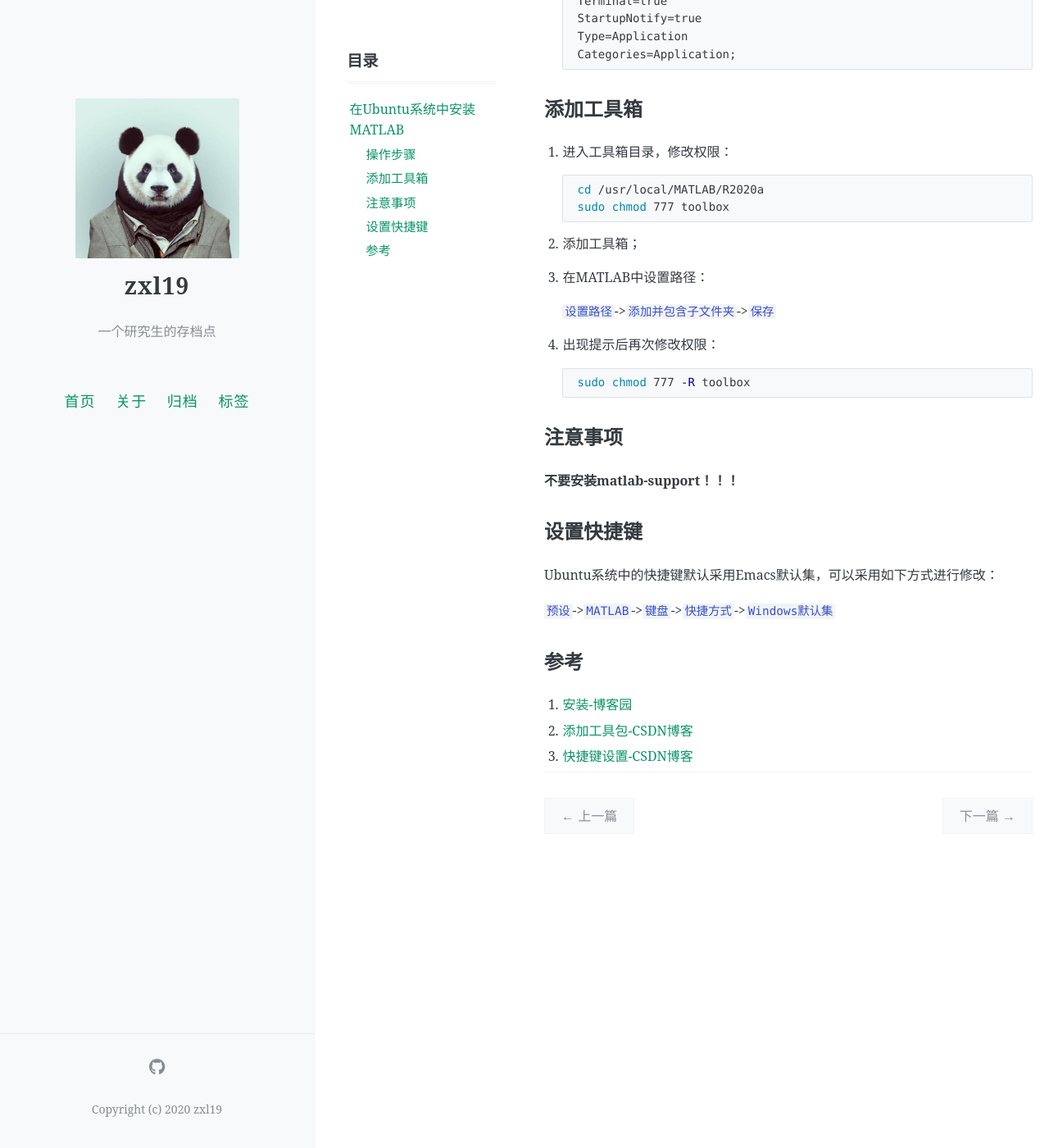
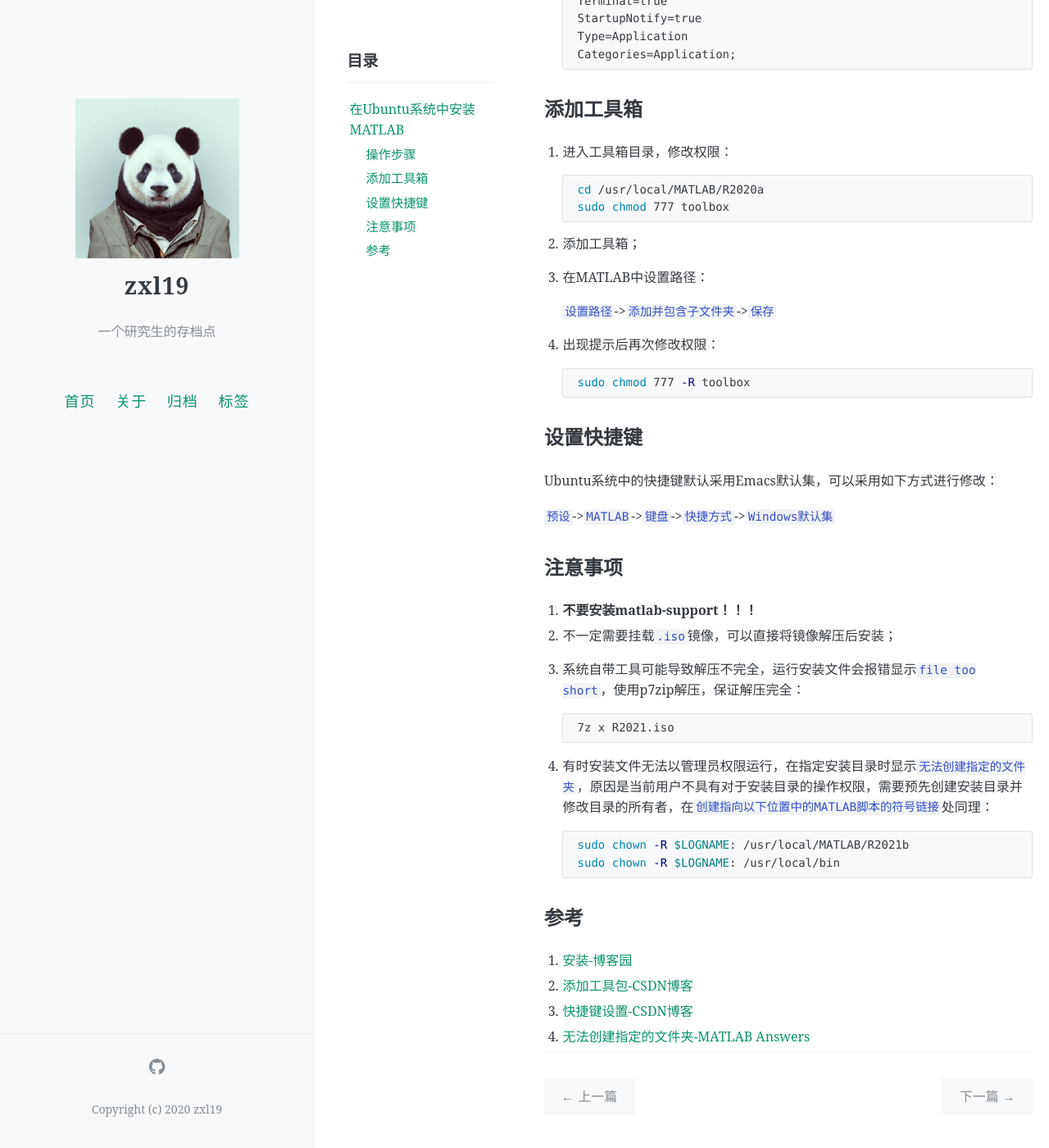
Before and after one commit to zxl19/zxl19.github.io, a Jekyll site: the page built from _posts/2020-08-29-matlab-installation.md, in a window 1280 px wide and 1400 px high, scrolled down 955 px. Shown: the whole window at 82% size. Built offline with Jekyll 4.4.1, drawn with Linux system fonts in a browser that asks for light colours; comment, search, counter and statistics services are not loaded.

Commit message:
Update Posts

````diff
--- a/_posts/2020-08-29-matlab-installation.md
+++ b/_posts/2020-08-29-matlab-installation.md
@@ -79,18 +79,32 @@ pinned: false
     sudo chmod 777 -R toolbox
     ```
 
-## 注意事项
-
-**不要安装matlab-support！！！**
-
 ## 设置快捷键
 
 Ubuntu系统中的快捷键默认采用Emacs默认集，可以采用如下方式进行修改：
 
 `预设`->`MATLAB`->`键盘`->`快捷方式`->`Windows默认集`
 
+## 注意事项
+
+1. **不要安装matlab-support！！！**
+2. 不一定需要挂载`.iso`镜像，可以直接将镜像解压后安装；
+3. 系统自带工具可能导致解压不完全，运行安装文件会报错显示`file too short`，使用p7zip解压，保证解压完全：
+
+    ```shell
+    7z x R2021.iso
+    ```
+
+4. 有时安装文件无法以管理员权限运行，在指定安装目录时显示`无法创建指定的文件夹`，原因是当前用户不具有对于安装目录的操作权限，需要预先创建安装目录并修改目录的所有者，在`创建指向以下位置中的MATLAB脚本的符号链接`处同理：
+
+    ```shell
+    sudo chown -R $LOGNAME: /usr/local/MATLAB/R2021b
+    sudo chown -R $LOGNAME: /usr/local/bin
+    ```
+
 ## 参考
 
 1. [安装-博客园](https://www.cnblogs.com/taoyuyeit/p/8823311.html)
 2. [添加工具包-CSDN博客](https://blog.csdn.net/will_ye/article/details/79645447)
 3. [快捷键设置-CSDN博客](https://blog.csdn.net/brandyzhaowei/article/details/7895298)
+4. [无法创建指定的文件夹-MATLAB Answers](https://www.mathworks.com/matlabcentral/answers/315712-why-do-i-receive-access-denied-or-folder-error-when-installing-matlab-on-linux)
````
Also changed, not shown: _posts/2021-10-11-terminal-tool.md (+1 -0 lines).
